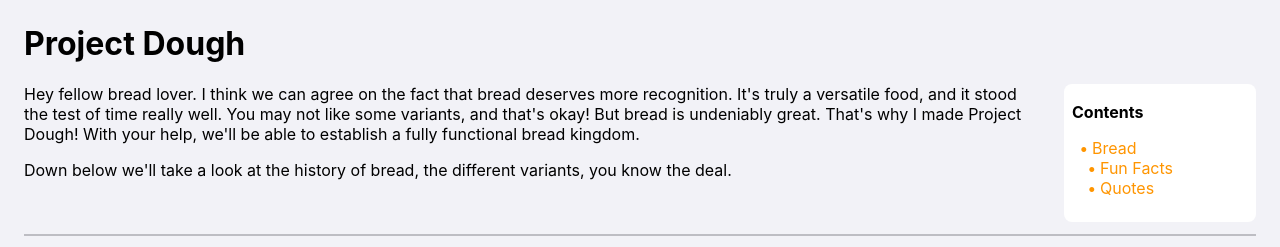
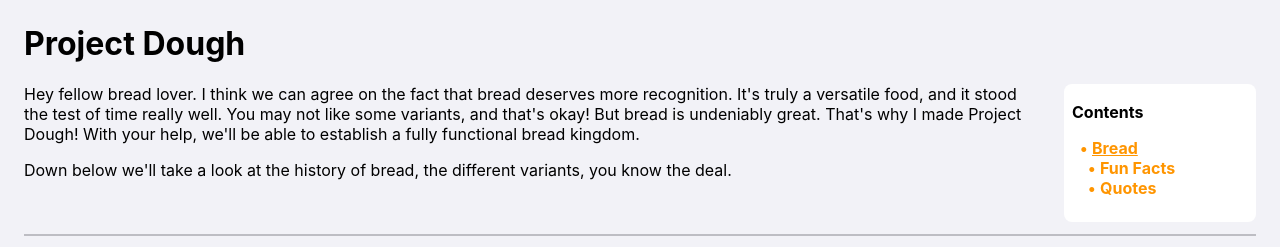
Before and after one commit to muznyo/webpage-test, a plain HTML site: page index.html in a window 1280 px wide. In both pictures the pointer is over the link "Bread". Shown: the top 247 px of the page. Drawn offline with Linux system fonts and the light colour scheme.

Commit message:
make links bold, add underline when hovered

```diff
--- a/style.css
+++ b/style.css
@@ -85,7 +85,13 @@ h4 {
 /* Links */
 a {
   color: var(--accent);
+  font-weight: bold;
   text-decoration: none;
+}
+
+/* Add underline on hover */
+a:hover {
+  text-decoration: underline;
 }
 
 /* Paragraphs */
```
